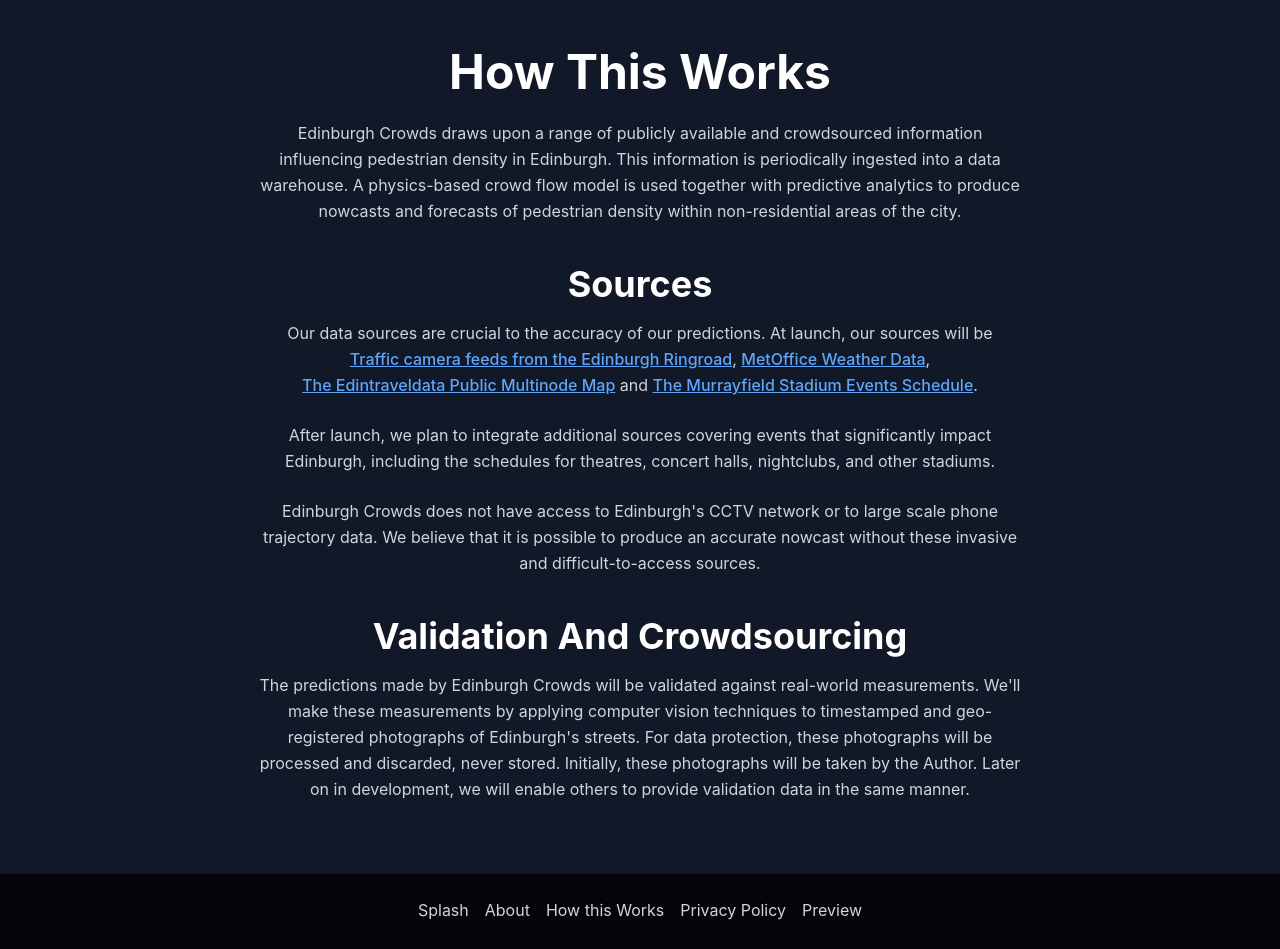
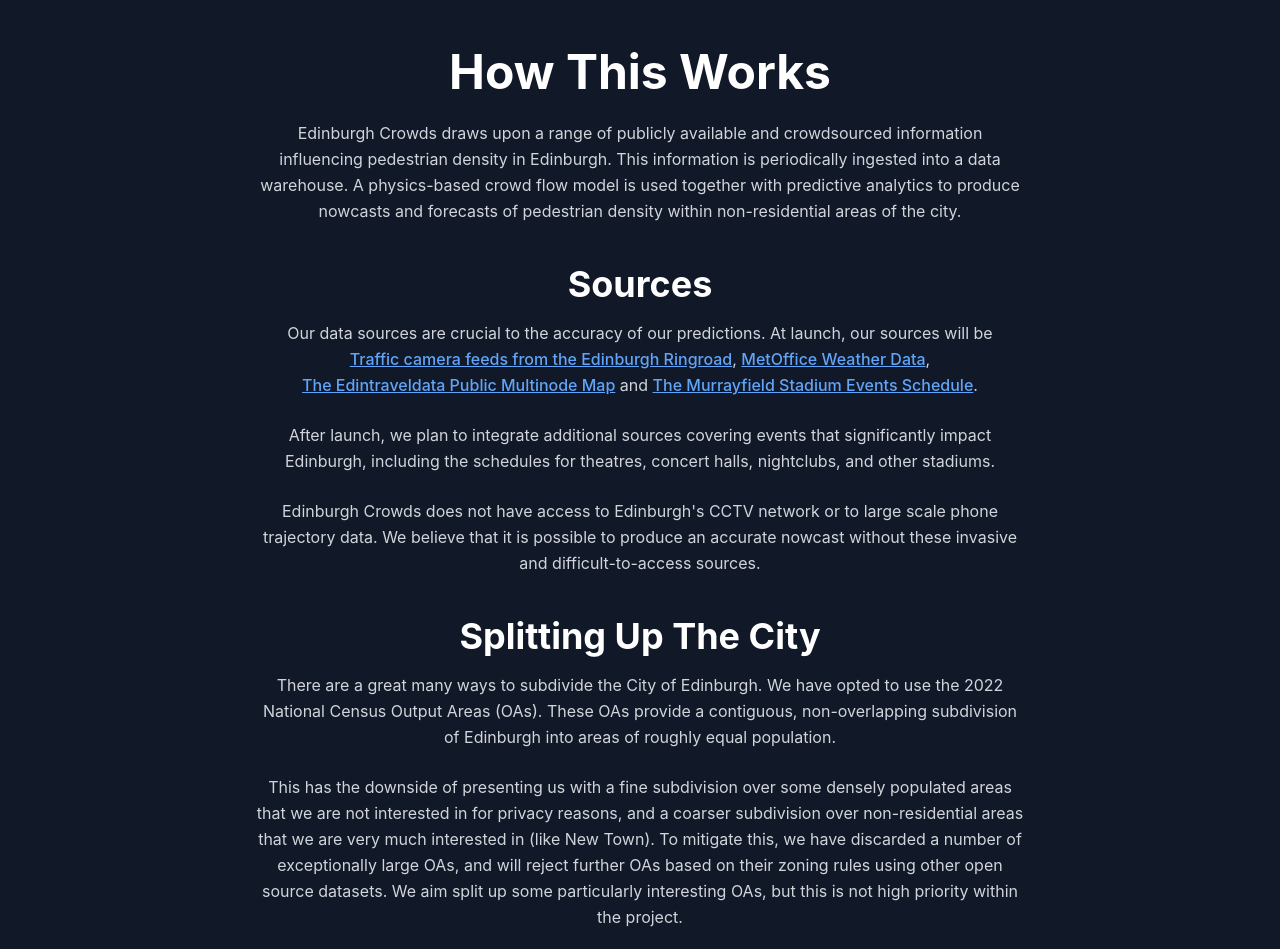
Before and after one commit to TristanGoss/edicrowds-frontend, a React (Create React App) app: page /how in a window 1280 px wide. Shown: the top 949 px of the page. Built offline with nearby package versions, Linux system fonts and the light colour scheme.

Commit message:
more tweaks before hopefully release

```diff
--- a/src/components/MapDisplay.jsx
+++ b/src/components/MapDisplay.jsx
@@ -40,20 +40,20 @@
         mapStyle={mapStyle}
         mapLib={import("maplibre-gl")}
       >
-        {/* Postcode Tile Source */}
+        {/* Tile Source */}
         <Source
-          id="postcodes"
+          id="edinburgh_pedestrian_density"
           type="vector"
-          tiles={[`https://tiles.edinburghcrowds.co.uk/maps/edinburgh_postcodes/{z}/{x}/{y}.pbf?nocache=${Date.now()}`]}
+          tiles={[`https://tiles.edinburghcrowds.co.uk/maps/edinburgh_pedestrian_density/{z}/{x}/{y}.pbf?nocache=${Date.now()}`]}
           minzoom={10}
           maxzoom={16}
         >
-          {/* Postcode Fill Layer */}
+          {/* Face fill */}
           <Layer
-            id="postcodes-layer"
+            id="pedestrian-density-fill"
             type="fill"
-            source="postcodes"
-            source-layer="postcodes"
+            source="edinburgh_pedestrian_density"
+            source-layer="edinburgh_pedestrian_density"
             paint={{
               "fill-color": [
                 "interpolate",
@@ -69,12 +69,12 @@
               "fill-opacity": 0.6,  // Adjust transparency for better visibility
             }}
           />
-          {/* Postcode Borders */}
+          {/* Edges */}
           <Layer
-            id="postcodes-border"
+            id="pedestrian-density-border"
             type="line"
-            source="postcodes"
-            source-layer="postcodes"
+            source="edinburgh_pedestrian_density"
+            source-layer="edinburgh_pedestrian_density"
             paint={{
               "line-color": "#000000",
               "line-width": 2,
--- a/src/pages/How.jsx
+++ b/src/pages/How.jsx
@@ -31,6 +31,18 @@
             these invasive and difficult-to-access sources.
           </p>
 
+          <h2 className="section-title">Splitting Up The City</h2>
+          <p className="text-block">
+            There are a great many ways to subdivide the City of Edinburgh. We have opted to use the 2022 National Census Output Areas (OAs).
+            These OAs provide a contiguous, non-overlapping subdivision of Edinburgh into areas of roughly equal population.
+          </p>
+          <p className="text-block">
+            This has the downside of presenting us with a fine subdivision over some densely populated areas that we are not interested in for privacy reasons,
+            and a coarser subdivision over non-residential areas that we are very much interested in (like New Town).
+            To mitigate this, we have discarded a number of exceptionally large OAs, and will reject further OAs based on their zoning rules using other open source datasets.
+            We aim split up some particularly interesting OAs, but this is not high priority within the project.
+          </p>
+
           <h2 className="section-title">Validation And Crowdsourcing</h2>
           <p className="text-block">
             The predictions made by Edinburgh Crowds will be validated against real-world measurements.
--- a/src/pages/Privacy.jsx
+++ b/src/pages/Privacy.jsx
@@ -15,7 +15,7 @@
           <ul className="bullet-list">
             <li className="bullet-item">
               <span className="bullet-icon">•</span>
-              <span>We will never publish data covering residential areas of the city.</span>
+              <span>We will never publish data covering primarily residential areas of the city.</span>
             </li>
             <li className="bullet-item">
               <span className="bullet-icon">•</span>
@@ -23,7 +23,7 @@
             </li>
             <li className="bullet-item">
               <span className="bullet-icon">•</span>
-              <span>We will never publish data at a finer spatial resolution than per-postcode.</span>
+              <span>We will never publish data at a finer spatial resolution than per-census-output-area.</span>
             </li>
             <li className="bullet-item">
               <span className="bullet-icon">•</span>
```
Also changed, not shown: 1 other file (tests, documents, lock files or other folders).
